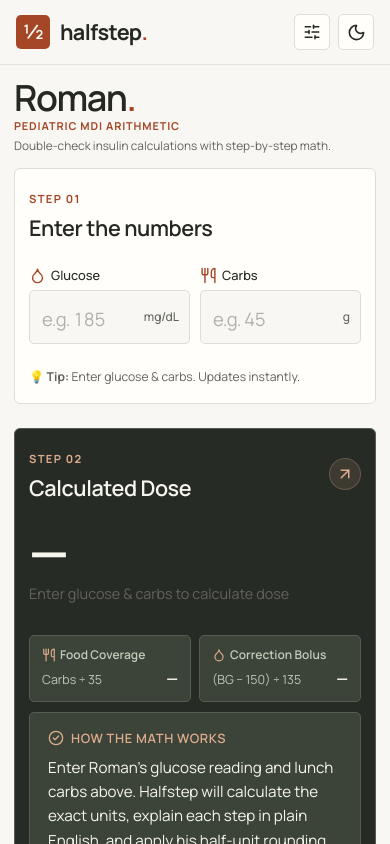
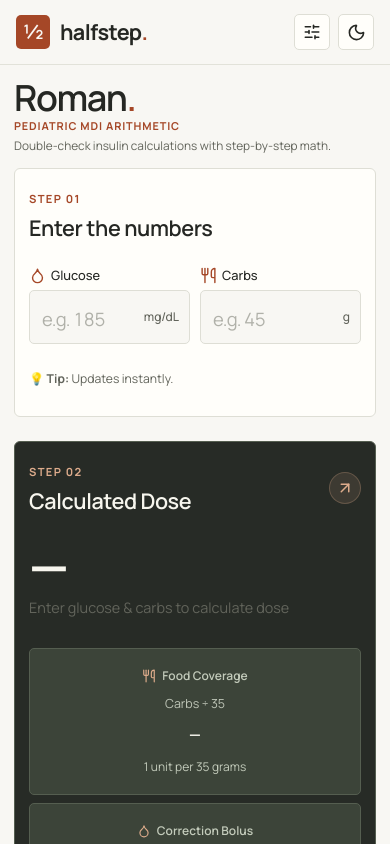
Before and after one commit to the0megastar/halfstep, a React (Vite) app: page / in a window 390 px wide. Shown: the top 844 px of the page. Built offline with nearby package versions, Linux system fonts and the light colour scheme.

Commit message:
(fix) mobile navigation overlap

```diff
--- a/index.html
+++ b/index.html
@@ -2,7 +2,7 @@
 <html lang="en">
   <head>
     <meta charset="UTF-8" />
-    <meta name="viewport" content="width=device-width, initial-scale=1.0, maximum-scale=1.0, user-scalable=no, viewport-fit=cover" />
+    <meta name="viewport" content="width=device-width, initial-scale=1.0, viewport-fit=cover" />
     <title>Roman · Halfstep</title>
     <meta name="description" content="Double-check Roman's MDI insulin math with step-by-step educational explanations and half-unit rounding." />
     <link rel="icon" type="image/svg+xml" href="./favicon.svg" />
--- a/src/App.tsx
+++ b/src/App.tsx
@@ -19,6 +19,11 @@ import {
   ROMAN,
   type CalculationResult,
 } from '../lib/dose';
+
+function displayBreakdownUnits(value: number | null): string {
+  const formatted = displayUnits(value);
+  return value === null || formatted.startsWith('≈') ? formatted : `= ${formatted}`;
+}
 
 export default function App() {
   const [colorMode, setColorMode] = useState<'light' | 'dark'>(() => {
@@ -241,17 +246,6 @@ export default function App() {
                 <span className="step-tag">STEP 01</span>
                 <h2 id="inputs-heading">Enter the numbers</h2>
               </div>
-              {(glucose !== '' || carbs !== '') && (
-                <button
-                  type="button"
-                  className="btn btn-primary btn-clear"
-                  onClick={handleClear}
-                  aria-label="Clear all inputs"
-                >
-                  <RotateCcw size={14} />
-                  <span>Clear</span>
-                </button>
-              )}
             </div>
 
             <div className="input-fields">
@@ -313,10 +307,23 @@ export default function App() {
               </div>
             </div>
 
-            <div className="quick-help">
-              <p>
-                💡 <strong>Tip:</strong> Enter glucose &amp; carbs. Updates instantly.
-              </p>
+            <div className="entry-footer">
+              <div className="quick-help">
+                <p>
+                  💡 <strong>Tip:</strong> <span className="tip-detail">Enter glucose &amp; carbs. </span>Updates instantly.
+                </p>
+              </div>
+              {(glucose !== '' || carbs !== '') && (
+                <button
+                  type="button"
+                  className="btn btn-clear"
+                  onClick={handleClear}
+                  aria-label="Clear all inputs"
+                >
+                  <RotateCcw size={14} />
+                  <span>Clear</span>
+                </button>
+              )}
             </div>
           </section>
 
@@ -374,7 +381,7 @@ export default function App() {
                   {result.carbs !== null ? (
                     <>
                       <span>{result.carbs}g &divide; 35</span>
-                      <strong>{displayUnits(result.food)} <small>u</small></strong>
+                      <strong>{displayBreakdownUnits(result.food)} <small>u</small></strong>
                     </>
                   ) : (
                     <>
@@ -401,17 +408,17 @@ export default function App() {
                   ) : result.isLowGlucose ? (
                     <>
                       <span className="text-low">Low (&lt; 70)</span>
-                      <strong className="text-low">0 <small>u</small></strong>
+                      <strong className="text-low">= 0 <small>u</small></strong>
                     </>
                   ) : result.belowTarget ? (
                     <>
                       <span>Below target (&lt; 150)</span>
-                      <strong>0 <small>u</small></strong>
+                      <strong>= 0 <small>u</small></strong>
                     </>
                   ) : (
                     <>
                       <span>({result.glucose} &minus; 150) &divide; 135</span>
-                      <strong>{displayUnits(result.correction)} <small>u</small></strong>
+                      <strong>{displayBreakdownUnits(result.correction)} <small>u</small></strong>
                     </>
                   )}
                 </div>
--- a/src/index.css
+++ b/src/index.css
@@ -81,7 +81,7 @@ button {
 .site {
   min-height: 100vh;
   position: relative;
-  overflow-x: hidden;
+  overflow-x: clip;
   display: flex;
   flex-direction: column;
   transition: background-color 0.25s ease, color 0.25s ease;
@@ -629,12 +629,13 @@ button {
   top: 0;
   z-index: 100;
   width: 100%;
+  padding-top: env(safe-area-inset-top, 0px);
 }
 
 .topbar-inner {
   max-width: 1120px;
   margin: 0 auto;
-  padding: 16px 24px;
+  padding: 16px max(24px, env(safe-area-inset-right, 0px)) 16px max(24px, env(safe-area-inset-left, 0px));
   display: flex;
   align-items: center;
   justify-content: space-between;
@@ -745,7 +746,10 @@ button {
   top: calc(100% + 8px);
   right: 0;
   width: 330px;
-  max-width: calc(100vw - 32px);
+  max-width: calc(100vw - 84px - env(safe-area-inset-left, 0px) - env(safe-area-inset-right, 0px));
+  max-height: calc(100dvh - env(safe-area-inset-top, 0px) - env(safe-area-inset-bottom, 0px) - 100px);
+  overflow-y: auto;
+  overscroll-behavior: contain;
   box-sizing: border-box;
   background: var(--bg-surface);
   border: 1px solid var(--border-card);
@@ -891,7 +895,7 @@ button {
   max-width: 1120px;
   width: 100%;
   margin: 0 auto;
-  padding: 36px 24px 60px;
+  padding: 36px max(24px, env(safe-area-inset-right, 0px)) calc(60px + env(safe-area-inset-bottom, 0px)) max(24px, env(safe-area-inset-left, 0px));
   display: flex;
   flex-direction: column;
   gap: 28px;
@@ -1084,34 +1088,37 @@ h1 {
   border-color: var(--border-highlight, var(--accent));
 }
 
+.entry-footer {
+  display: flex;
+  align-items: center;
+  justify-content: space-between;
+  gap: 12px;
+  margin-top: 12px;
+  min-height: 44px;
+}
+
+.entry-footer .btn-clear {
+  flex-shrink: 0;
+}
+
 .btn-clear {
-  padding: 6px 14px;
+  padding: 8px 12px;
+  min-height: 44px;
   font-size: 0.8rem;
-}
-
-/* Glyph Black Button for Clear (matches 'Download Flatpak' primary button) */
-[data-theme="light"] .glyph .btn-clear.btn-primary {
-  background: #252723;
-  border: 1px solid #252723;
-  color: #f8f7f3 !important;
-}
-
-[data-theme="light"] .glyph .btn-clear.btn-primary:hover {
-  background: #a54727;
-  border-color: #a54727;
-  color: #f8f7f3 !important;
-}
-
-[data-theme="dark"] .glyph .btn-clear.btn-primary {
-  background: #141513;
-  border: 1px solid rgba(255, 255, 255, 0.22);
-  color: #f5f3ed !important;
-}
-
-[data-theme="dark"] .glyph .btn-clear.btn-primary:hover {
-  background: #efaa87;
-  border-color: #efaa87;
-  color: #20211f !important;
+  color: var(--text-muted);
+  background: transparent;
+  border-color: var(--border-card);
+}
+
+.btn-clear:hover {
+  color: var(--accent-primary);
+  background: var(--bg-surface-elevated);
+  border-color: var(--accent-primary);
+}
+
+.btn-clear:focus-visible {
+  outline: 2px solid var(--accent-primary);
+  outline-offset: 3px;
 }
 
 /* Clinical Alert Banners */
@@ -1279,7 +1286,8 @@ h1 {
 }
 
 .quick-help {
-  margin-top: 14px;
+  min-width: 0;
+  margin-top: 0;
   padding-top: 0;
   font-size: 0.85rem;
   color: var(--text-muted);
@@ -1364,17 +1372,26 @@ h1 {
   color: var(--text-muted);
 }
 
+/* Cards respond to the result panel, including narrow desktop columns. */
+.result-panel {
+  container-type: inline-size;
+  min-width: 0;
+}
+
 /* Step-by-Step Breakdown Cards (Directly under dose display) */
 .breakdown-grid {
   display: grid;
-  grid-template-columns: 1fr 1fr;
+  grid-template-columns: repeat(2, minmax(0, 1fr));
   gap: 12px;
   margin-top: 14px;
   margin-bottom: 14px;
 }
 
 .breakdown-card {
-  padding: 14px 16px;
+  padding: 20px 18px;
+  text-align: center;
+  min-width: 0;
+  overflow-wrap: anywhere;
 }
 
 /* Teaching Box (The dynamic conversational sentence underneath breakdown) */
@@ -1404,6 +1421,7 @@ h1 {
 
 .breakdown-title {
   display: flex;
+  justify-content: center;
   align-items: center;
   gap: 6px;
   font-size: 0.8rem;
@@ -1414,13 +1432,14 @@ h1 {
 
 .breakdown-formula {
   display: flex;
-  justify-content: space-between;
-  align-items: baseline;
-  gap: 8px;
+  flex-direction: column;
+  align-items: center;
+  gap: 10px;
   font-size: 0.85rem;
 }
 
 .breakdown-formula strong {
+  white-space: nowrap;
   font-size: 1.1rem;
   font-weight: 700;
   font-variant-numeric: tabular-nums;
@@ -1437,9 +1456,9 @@ h1 {
 
 .breakdown-note {
   display: block;
-  font-size: 0.7rem;
+  font-size: 0.75rem;
   color: var(--text-dim);
-  margin-top: 6px;
+  margin-top: 12px;
 }
 
 /* LaTeX-Style Formula Card */
@@ -1618,14 +1637,14 @@ h1 {
 
 @media (max-width: 600px) {
   .topbar-inner {
-    padding: 14px 16px;
+    padding: 14px max(16px, env(safe-area-inset-right, 0px)) 14px max(16px, env(safe-area-inset-left, 0px));
     flex-direction: row;
     align-items: center;
     justify-content: space-between;
   }
 
   .workspace {
-    padding: 14px 14px 36px;
+    padding: 14px max(14px, env(safe-area-inset-right, 0px)) calc(36px + env(safe-area-inset-bottom, 0px)) max(14px, env(safe-area-inset-left, 0px));
     gap: 14px;
   }
 
@@ -1736,14 +1755,12 @@ h1 {
   }
 
   .quick-help {
-    padding-top: 10px;
     font-size: 0.76rem;
-  }
-
-  .quick-help p {
-    white-space: nowrap;
-    overflow: hidden;
-    text-overflow: ellipsis;
+    line-height: 1.4;
+  }
+
+  .tip-detail {
+    display: none;
   }
 
   .settings-dropdown-panel {
@@ -1752,20 +1769,20 @@ h1 {
   }
 
   .breakdown-grid {
-    grid-template-columns: 1fr 1fr;
+    grid-template-columns: repeat(2, minmax(0, 1fr));
     gap: 8px;
     margin-top: 10px;
     margin-bottom: 10px;
   }
 
   .breakdown-card {
-    padding: 10px 12px;
+    padding: 18px 16px;
   }
 
   .breakdown-title {
     font-size: 0.75rem;
-    margin-bottom: 4px;
-    gap: 4px;
+    margin-bottom: 10px;
+    gap: 6px;
   }
 
   .breakdown-formula {
@@ -1777,7 +1794,7 @@ h1 {
   }
 
   .breakdown-note {
-    display: none;
+    line-height: 1.4;
   }
 
   .latex-formula-card {
@@ -1815,6 +1832,20 @@ h1 {
 
   .math-annotation {
     font-size: 0.72rem;
+  }
+}
+
+/* Preserve reading space on phones and short landscape screens. */
+@media (max-width: 600px), (max-height: 500px) {
+  .topbar {
+    position: relative;
+  }
+}
+
+/* Includes card padding: leave enough room for the correction expression. */
+@container (max-width: 359px) {
+  .breakdown-grid {
+    grid-template-columns: minmax(0, 1fr);
   }
 }
 
```
